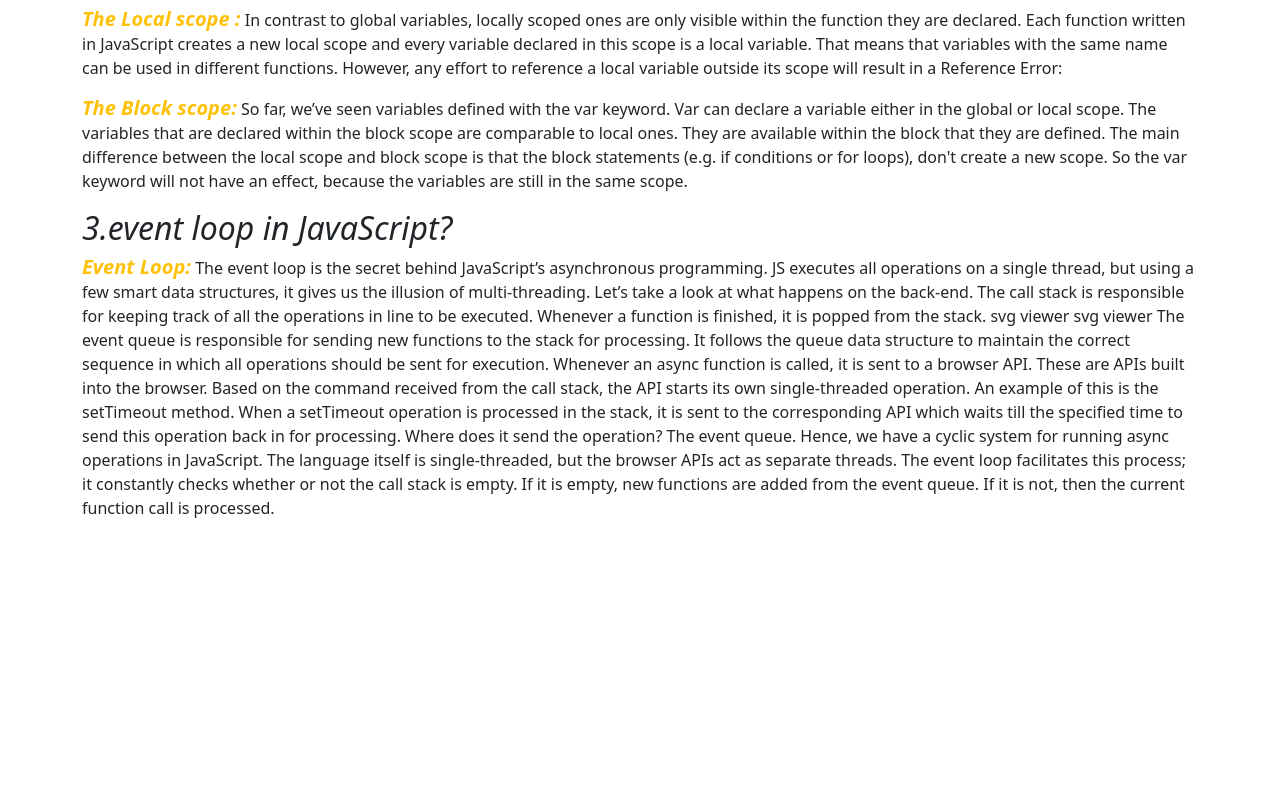
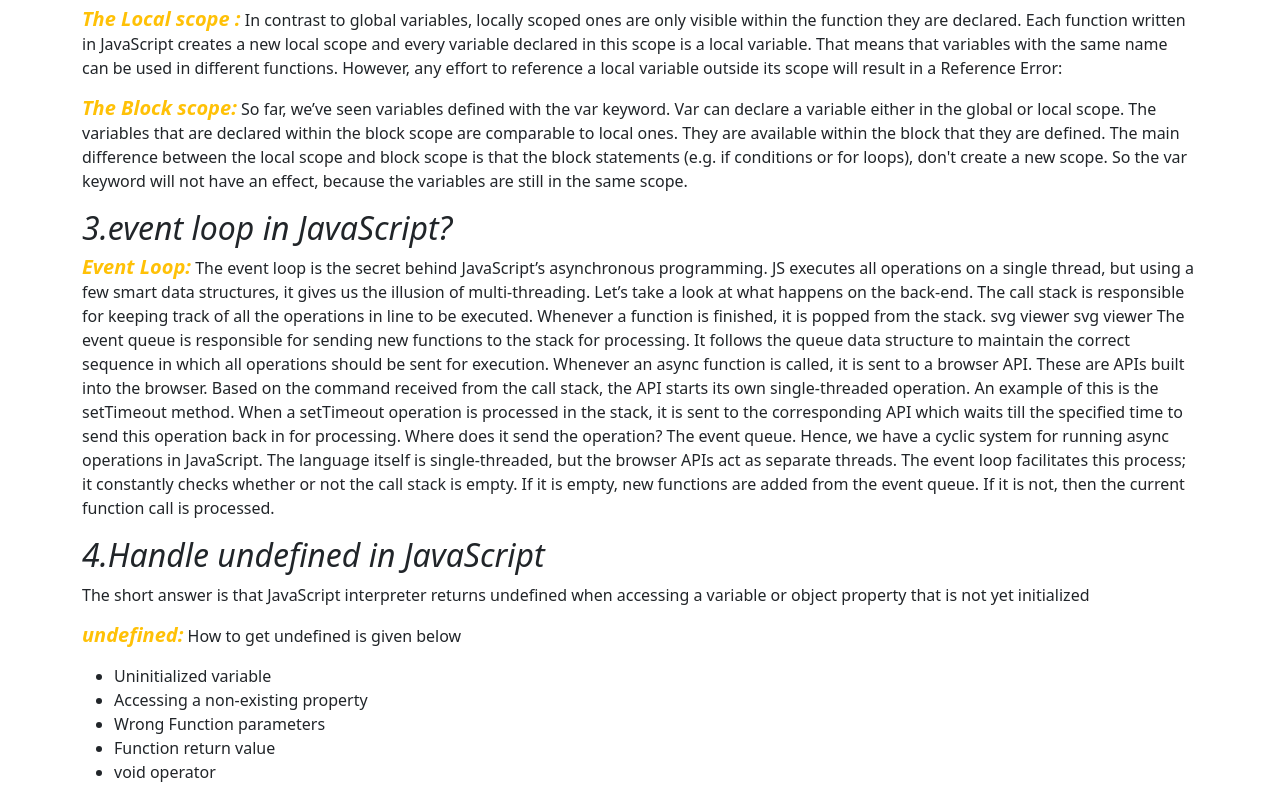
Before and after one commit to wazid7/typed-monster, a plain HTML site: page blog.html in a window 1280 px wide. Shown: the part 993-1793 px from the top of the page. Before the commit the page ends 1529 px from the top, so only its background shows below. Drawn offline with nearby package versions, Linux system fonts and the light colour scheme.

Commit message:
Added undefined in blog page

```diff
--- a/blog.html
+++ b/blog.html
@@ -142,7 +142,7 @@
         <div class="row">
           <div class="col">
             <h2 class="fst-italic">3.event loop in JavaScript?</h2>
-            <p class="text-j">
+            <p class="text">
               <span class="fw-bold h5 fst-italic text-warning"
                 >Event Loop:</span
               >
@@ -173,6 +173,27 @@
             </p>
           </div>
         </div>
+        <div class="row">
+          <div class="col">
+            <h2 class="fst-italic">4.Handle undefined in JavaScript</h2>
+            <p>
+              The short answer is that JavaScript interpreter returns undefined
+              when accessing a variable or object property that is not yet
+              initialized
+            </p>
+            <p class="text">
+              <span class="fw-bold h5 fst-italic text-warning">undefined:</span>
+              How to get undefined is given below
+              <ul>
+                <li>Uninitialized variable</li>
+                <li>Accessing a non-existing property</li>
+                <li>Wrong Function parameters</li>
+                <li>Function return value</li>
+                <li>void operator</li>
+              </ul>
+            </p>
+          </div>
+        </div>
       </div>
     </main>
   </body>
```
